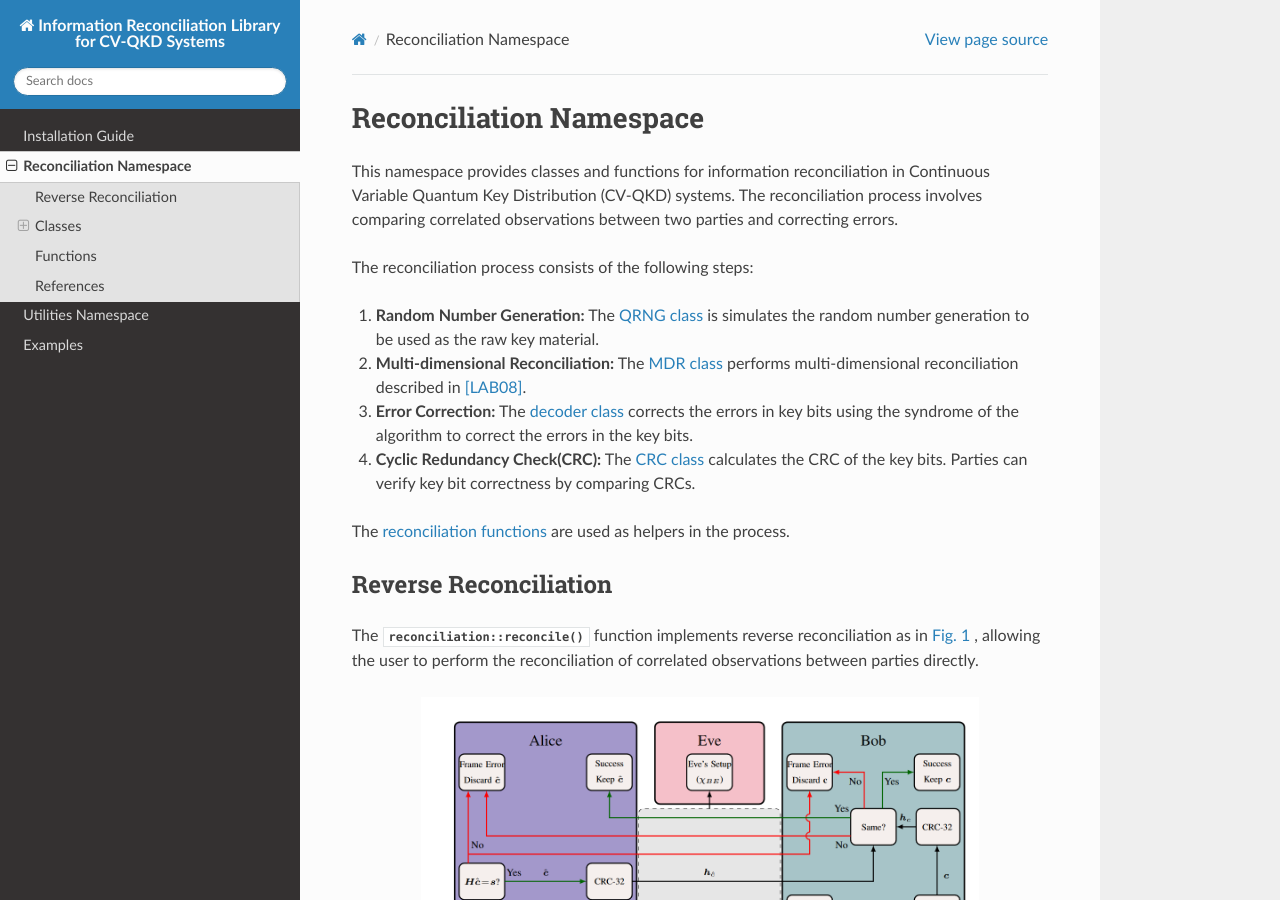
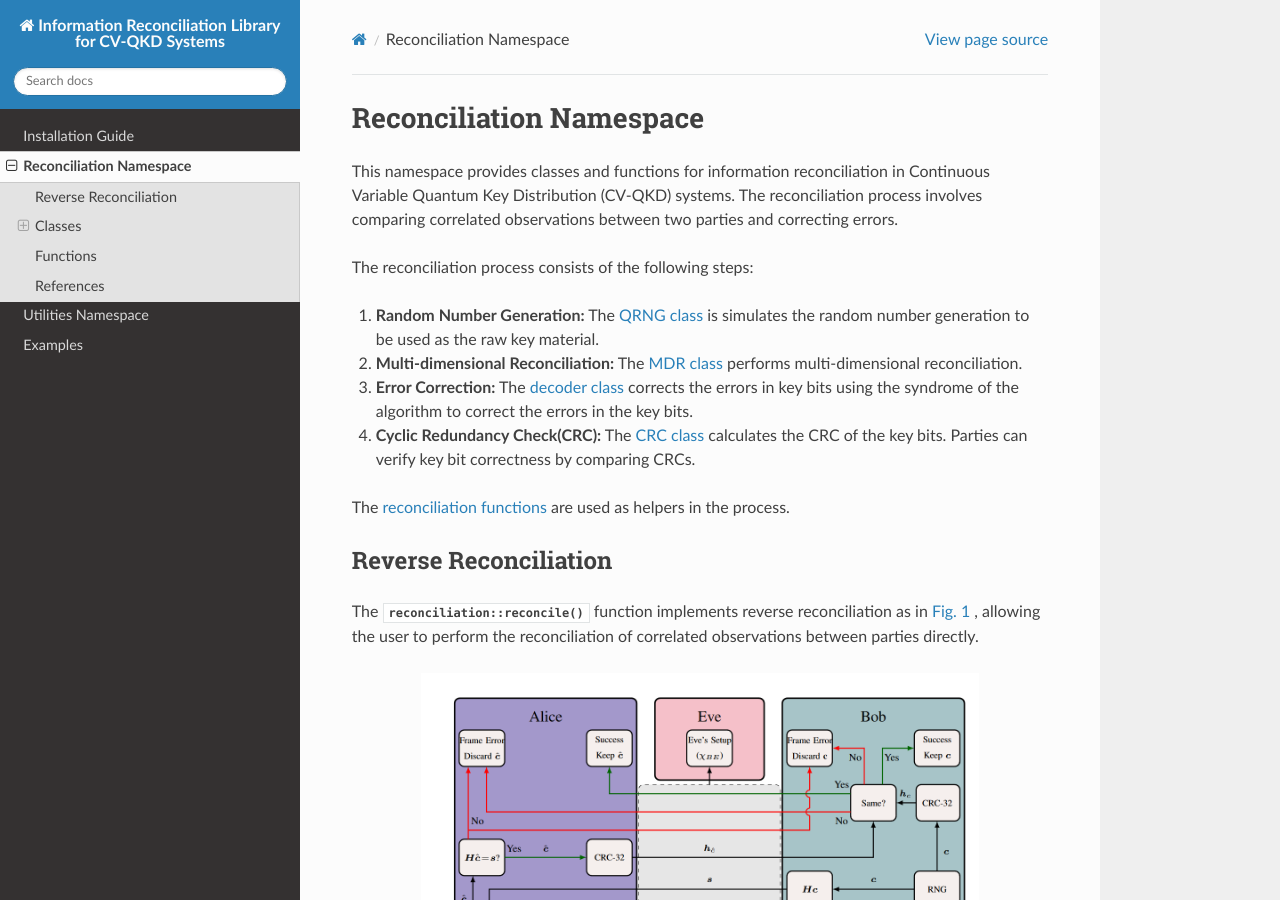
Before and after one commit to erdemeray/IR_for_CVQKD, a Sphinx documentation site: the page built from docs/source/reconciliation.rst, in a window 1280 px wide and 900 px high. Built offline with Sphinx 7.4.7 and the Read the Docs theme 2.0.0, drawn with Linux system fonts in a browser that asks for light colours.

Commit message:
docs update: Update reconciliation namespace documentation

```diff
--- a/docs/source/reconciliation.rst
+++ b/docs/source/reconciliation.rst
@@ -7,7 +7,7 @@ This namespace provides classes and functions for information reconciliation in
 The reconciliation process consists of the following steps:
 
 1. **Random Number Generation:** The :ref:`QRNG class <QRNG_class>` is simulates the random number generation to be used as the raw key material.
-2. **Multi-dimensional Reconciliation:** The :ref:`MDR class <MDR_class>` performs multi-dimensional reconciliation described in [LAB08]_.
+2. **Multi-dimensional Reconciliation:** The :ref:`MDR class <MDR_class>` performs multi-dimensional reconciliation.
 3. **Error Correction:** The :ref:`decoder class <decoder_class>` corrects the errors in key bits using the syndrome of the  algorithm to correct the errors in the key bits.
 4. **Cyclic Redundancy Check(CRC):**  The :ref:`CRC class <CRC_class>` calculates the CRC of the key bits. Parties can verify key bit correctness by comparing CRCs.
 
```
